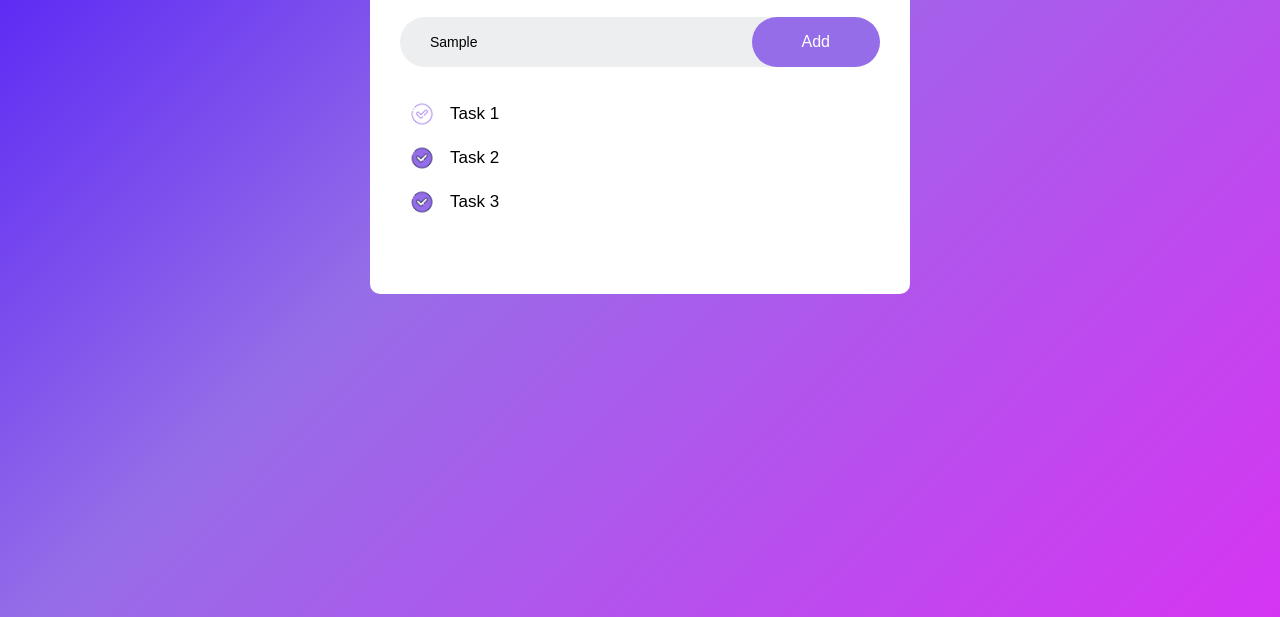
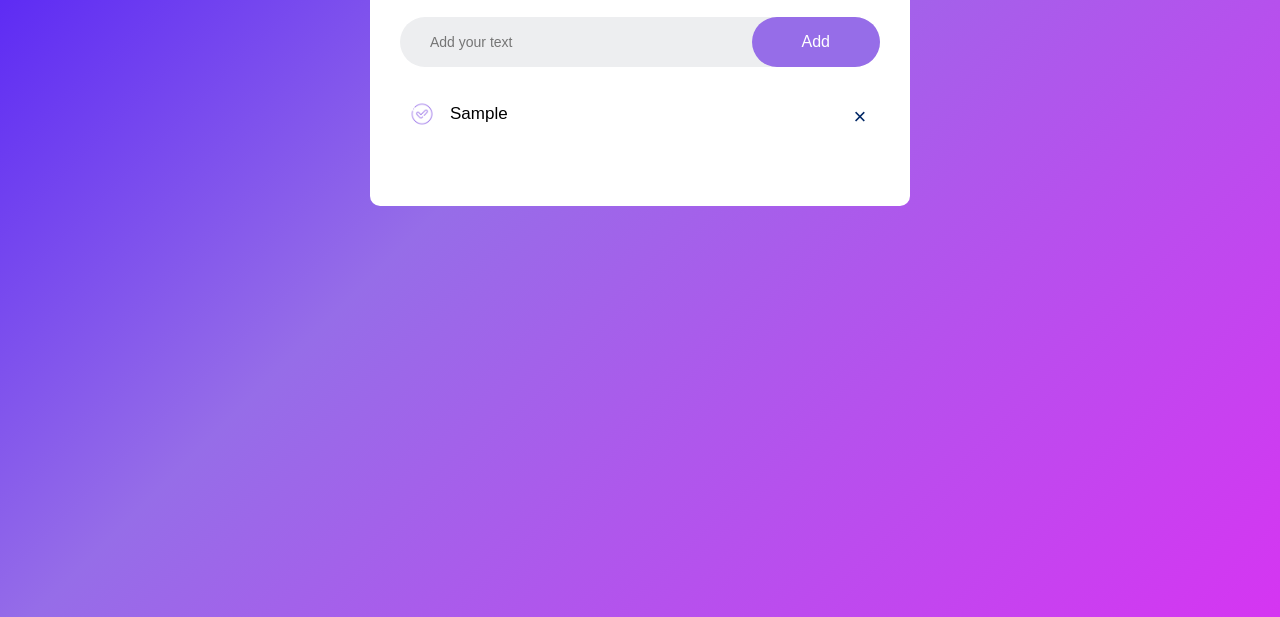
Before and after one commit to 1-conor/To-Do-List, a plain HTML site: page index.html in a window 1280 px wide. Both pictures are taken after typing "Sample" into the empty fields and a click on the button "Add". Shown: the part 183-800 px from the top of the page. Drawn offline with Linux system fonts and the light colour scheme.

Commit message:
Adding features to create new tasks, mark them as completed and delete them

```diff
--- a/index.html
+++ b/index.html
@@ -12,14 +12,15 @@
             <h2>To-Do List <img src="images/checklist_icon.png"></h2>
             <div class="row">
                 <input type="text" id="input-box" placeholder="Add your text">
-                <button>Add</button>
+                <button onclick="addTask()">Add</button>
             </div>
             <ul id="list-container">
-                <li class="checked">Task 1</li>
+                <!-- <li class="checked">Task 1</li>
                 <li>Task 2</li>
-                <li>Task 3</li>
+                <li>Task 3</li> -->
             </ul>
         </div>
     </div>
+<script src="script.js"></script>
 </body>
 </html>
--- /dev/null
+++ b/script.js
@@ -0,0 +1,26 @@
+const inputBox = document.getElementById("input-box");
+const listContainer = document.getElementById("list-container");
+
+function addTask() {
+    if (inputBox.value === '') {
+        alert("Please enter a task to add");
+    }
+    else {
+        let li = document.createElement("li");
+        li.innerHTML = inputBox.value;
+        listContainer.appendChild(li);
+        let span = document.createElement("span");
+        span.innerHTML = "\u00d7";
+        li.appendChild(span);
+    }
+    inputBox.value = "";
+}
+
+listContainer.addEventListener("click", function(e) {
+    if(e.target.tagName === "LI") {
+        e.target.classList.toggle("checked");
+    }
+    else if(e.target.tagName === "SPAN") {
+        e.target.parentElement.remove();
+    }
+}, false);
--- a/style.css
+++ b/style.css
@@ -79,7 +79,7 @@ ul li::before {
     height: 28px;
     width: 28px;
     border-radius: 50%;
-    background-image: url("images/checked.png");
+    background-image: url("images/unchecked.png");
     background-size: cover;
     background-position: center;
     top: 8px;
@@ -92,5 +92,22 @@ ul li .checked {
 }
 
 ul li.checked::before {
-    background-image: url("images/unchecked.png");
+    background-image: url("images/checked.png");
 }
+
+ul li span {
+    position: absolute;
+    right: 0;
+    top: 5px;
+    width: 40px;
+    height: 40px;
+    font-size: 22px;
+    color: #002765;
+    line-height: 40px;
+    text-align: center;
+    border-radius: 50%;
+}
+
+ul li span:hover {
+    background: #edeef0;
+}
```
